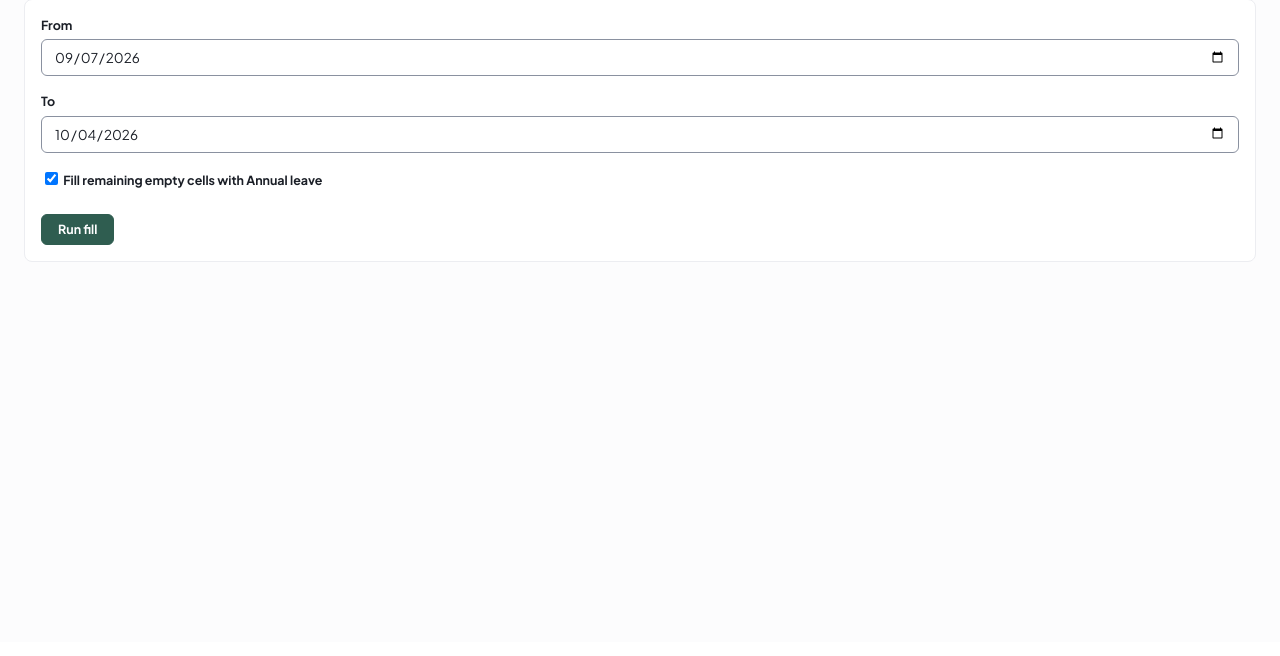
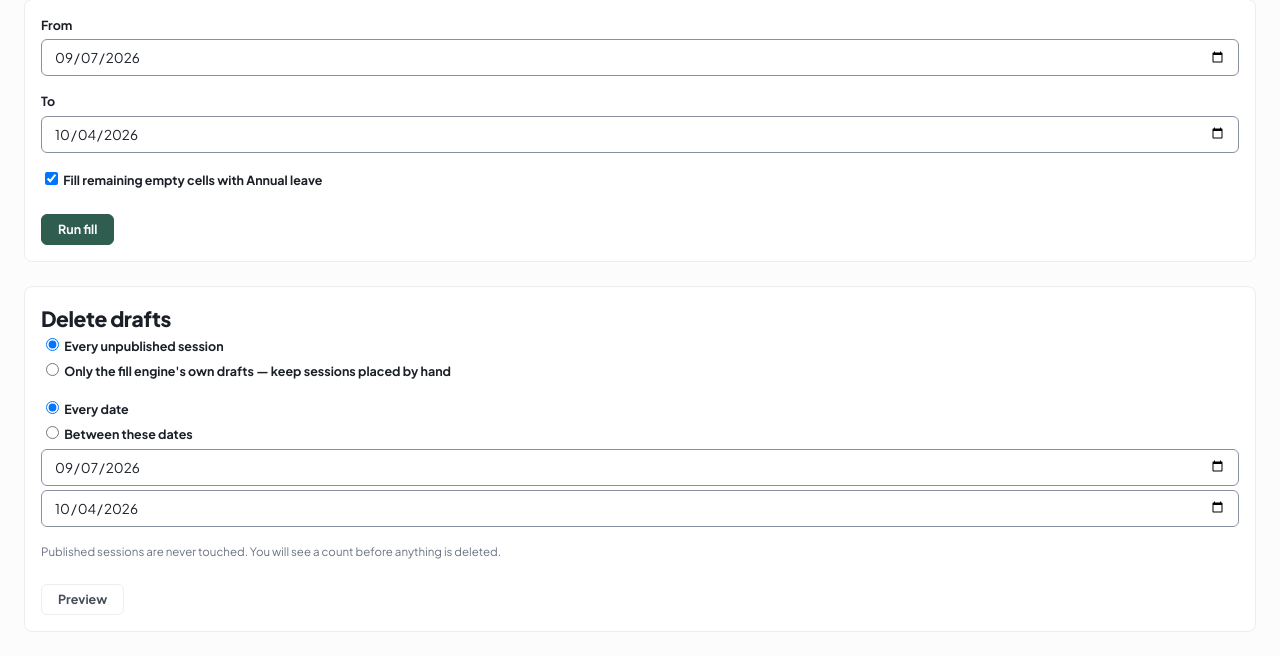
Before and after one commit to devachnid/rota, a Django app: page /rota/fill/ in a window 1280 px wide. Shown: the part 158-814 px from the top of the page. Before the commit the page ends 420 px from the top, so only its background shows below. Run offline with Django 5.2, Linux system fonts and the light colour scheme; a user stored in the database is signed in; data comes from the database, SQL or seed files in the repository; tables that the repository leaves empty hold one stand-in row (values such as "Sample post").

Commit message:
feat: a Delete-drafts card on the fill screen, with a preview first
Scope (all unpublished, or the fill engine's own) and range (every date,
or between two). The first POST shows the count and how many were placed
by hand; only the second, confirmed POST deletes.

Co-Authored-By: Claude Fable 5.1 <noreply@anthropic.com>

```diff
--- a/rota/urls.py
+++ b/rota/urls.py
@@ -17,6 +17,7 @@ urlpatterns = [
     path("rota/locum/<int:pk>/form/", edit.locum_form, name="locum-form"),
     path("rota/locum/save/", edit.locum_save, name="locum-save"),
     path("rota/fill/", fill.fill, name="fill"),
+    path("rota/drafts/delete/", fill.delete_drafts, name="drafts-delete"),
     path("me/", my_schedule.my_schedule, name="my-schedule"),
     path("requests/", requests_views.inbox, name="inbox"),
     path("me/swap/new/", requests_views.swap_new, name="swap-new"),
--- a/rota/views/fill.py
+++ b/rota/views/fill.py
@@ -1,8 +1,11 @@
 from datetime import date, timedelta
 
-from django.shortcuts import render
+from django.contrib import messages
+from django.shortcuts import redirect, render
+from django.views.decorators.http import require_POST
 
 from rota.models import PracticeSettings
+from rota.services import entries as entries_svc
 from rota.services.fill import run_fill
 from rota.views.decorators import admin_required, parse_errors_as_400
 
@@ -46,17 +49,21 @@ def _group_unfilled(unfilled):
     return rows
 
 
-@admin_required
-@parse_errors_as_400
-def fill(request):
+def _base_context():
     today = date.today()
     next_monday = today + timedelta(days=(7 - today.weekday()) % 7 or 7)
-    context = {
+    return {
         "start": next_monday,
         "end": next_monday + timedelta(days=27),
         "result": None,
         "default_type": PracticeSettings.load().default_fill_session_type,
     }
+
+
+@admin_required
+@parse_errors_as_400
+def fill(request):
+    context = _base_context()
     if request.method == "POST":
         start = date.fromisoformat(request.POST["start"])
         end = date.fromisoformat(request.POST["end"])
@@ -68,3 +75,45 @@ def fill(request):
             "unfilled_groups": _group_unfilled(result.unfilled),
         })
     return render(request, "rota/fill.html", context)
+
+
+def _delete_scope(post):
+    """(start, end, include_manual) from the card's fields. A range whose
+    end precedes its start is refused rather than silently matching
+    nothing: the preview would say "0 drafts" about a typo."""
+    include_manual = post.get("scope", "all") != "fill"
+    if post.get("range", "all") == "dates":
+        start = date.fromisoformat(post["start"])
+        end = date.fromisoformat(post["end"])
+        if end < start:
+            raise ValueError("The end date is before the start date.")
+    else:
+        start = end = None
+    return start, end, include_manual
+
+
+@admin_required
+@parse_errors_as_400
+@require_POST
+def delete_drafts(request):
+    """Two POSTs. The first renders a preview — how many, how many placed by
+    hand, which dates — and deletes nothing. The second, carrying `confirm`,
+    deletes. The fill re-run's no-confirmation exemption does not apply: this
+    button can remove work an admin placed by hand."""
+    start, end, include_manual = _delete_scope(request.POST)
+    if not request.POST.get("confirm"):
+        qs = entries_svc.drafts(start, end, include_manual=include_manual)
+        context = _base_context()
+        context["delete_preview"] = {
+            "count": qs.count(),
+            "hand_placed": qs.filter(manually_set=True).count(),
+            "start": start, "end": end,
+            "scope": request.POST.get("scope", "all"),
+            "range": request.POST.get("range", "all"),
+            "include_manual": include_manual,
+        }
+        return render(request, "rota/fill.html", context)
+    deleted, _ = entries_svc.delete_drafts(
+        request.user, start, end, include_manual=include_manual)
+    messages.success(request, f"Deleted {deleted} draft{'' if deleted == 1 else 's'}.")
+    return redirect("/rota/fill/")
--- a/templates/rota/fill.html
+++ b/templates/rota/fill.html
@@ -31,6 +31,40 @@
       </div>
     </form>
   </div>
+  <div class="card">
+    <h2>Delete drafts</h2>
+    <form method="post" action="/rota/drafts/delete/">{% csrf_token %}
+      <div class="field">
+        <label><input type="radio" name="scope" value="all" checked> Every unpublished session</label>
+        <label><input type="radio" name="scope" value="fill"> Only the fill engine's own drafts — keep sessions placed by hand</label>
+      </div>
+      <div class="field">
+        <label><input type="radio" name="range" value="all" checked> Every date</label>
+        <label><input type="radio" name="range" value="dates"> Between these dates</label>
+        <input type="date" name="start" aria-label="From" value="{{ start|date:'Y-m-d' }}">
+        <input type="date" name="end" aria-label="To" value="{{ end|date:'Y-m-d' }}">
+      </div>
+      <p class="field-help">Published sessions are never touched. You will see a count before anything is deleted.</p>
+      <div class="form-actions">
+        <button type="submit" class="btn">Preview</button>
+      </div>
+    </form>
+    {% if delete_preview %}
+    <p>This will delete <strong>{{ delete_preview.count }} draft{{ delete_preview.count|pluralize }}</strong>{% if delete_preview.range == "dates" %} between {{ delete_preview.start|date:"j M" }} and {{ delete_preview.end|date:"j M" }}{% else %} across every date{% endif %}{% if delete_preview.include_manual %}, {{ delete_preview.hand_placed }} placed by hand{% endif %}.</p>
+    <form method="post" action="/rota/drafts/delete/">{% csrf_token %}
+      <input type="hidden" name="scope" value="{{ delete_preview.scope }}">
+      <input type="hidden" name="range" value="{{ delete_preview.range }}">
+      {% if delete_preview.start %}
+      <input type="hidden" name="start" value="{{ delete_preview.start|date:'Y-m-d' }}">
+      <input type="hidden" name="end" value="{{ delete_preview.end|date:'Y-m-d' }}">
+      {% endif %}
+      <input type="hidden" name="confirm" value="1">
+      <div class="form-actions">
+        <button type="submit" class="btn btn-primary">Delete {{ delete_preview.count }} draft{{ delete_preview.count|pluralize }}</button>
+      </div>
+    </form>
+    {% endif %}
+  </div>
   {% if result %}
   <div class="card">
     <h2>{{ result.created }} draft session(s) created</h2>
```
Also changed, not shown: docs/admin/day-to-day.md (+17 -1 lines), tests/test_delete_drafts_view.py (added, +79 -0 lines), tests/test_fill_form.py (+10 -3 lines), tests/test_security.py (+2 -2 lines).
